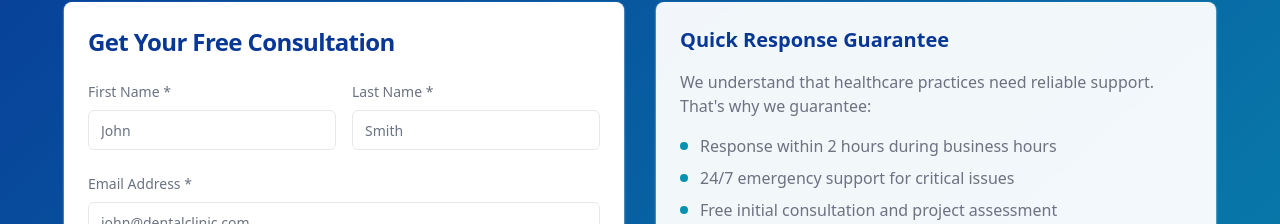
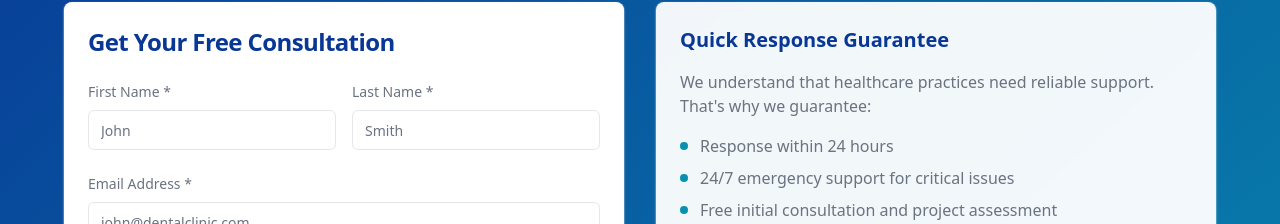
Before and after one commit to GlobalCloudSystemrepository/web-dental-solutions, a React (Vite) app: page / in a window 1280 px wide. Shown: the part 2737-2961 px from the top of the page. Built offline with nearby package versions, Linux system fonts and the light colour scheme.

Commit message:
Update response time

```diff
--- a/src/components/ContactSection.tsx
+++ b/src/components/ContactSection.tsx
@@ -350,7 +350,7 @@ const ContactSection = () => {
                 <ul className="space-y-2">
                   <li className="flex items-center gap-3">
                     <div className="w-2 h-2 bg-trust-teal rounded-full"></div>
-                    <span className="text-neutral-gray">Response within 2 hours during business hours</span>
+                    <span className="text-neutral-gray">Response within 24 hours</span>
                   </li>
                   <li className="flex items-center gap-3">
                     <div className="w-2 h-2 bg-trust-teal rounded-full"></div>
```
